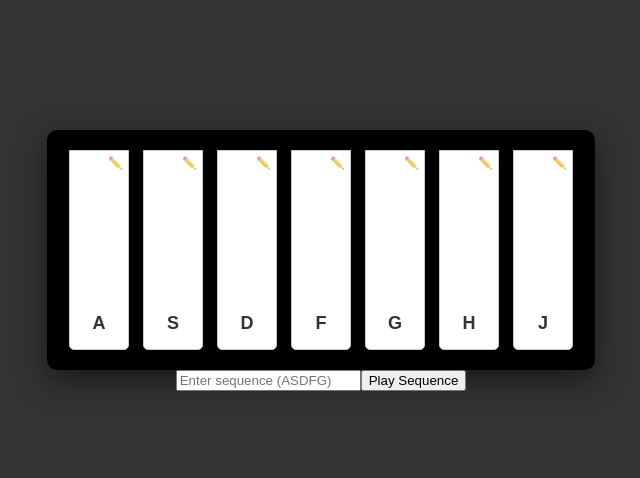
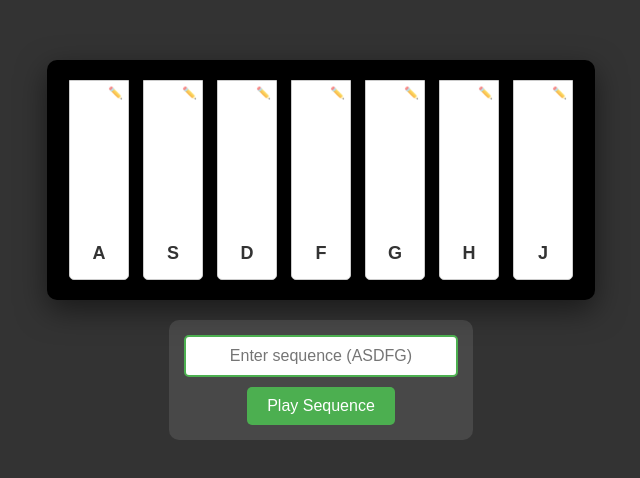
Before and after one commit to AlexRadchenkoBy/virtual-music-kit, a plain HTML site: page index.html in a window 1280 px wide. Shown: the part 160-638 px from the top of the page, without its empty margins (319-959 px from the left). Drawn offline with Linux system fonts and the light colour scheme.

Commit message:
feat: add styles to playback elements

```diff
--- a/style.css
+++ b/style.css
@@ -126,3 +126,80 @@ body {
     outline: none;
     border-color: #2196F3;
 }
+
+.sequence-container {
+    margin: 20px 0;
+    display: flex;
+    flex-direction: column;
+    align-items: center;
+    gap: 10px;
+    background: rgba(255, 255, 255, 0.1);
+    padding: 15px;
+    border-radius: 10px;
+    max-width: 300px;
+}
+
+.sequence-input {
+    padding: 10px;
+    border: 2px solid #4CAF50;
+    border-radius: 5px;
+    font-size: 16px;
+    width: 250px;
+    text-align: center;
+    background: white;
+}
+
+.sequence-input:focus {
+    outline: none;
+     border-color: #2196F3;
+}
+
+.sequence-input:disabled {
+    background: #f0f0f0;
+    border-color: #ccc;
+    color: #999;
+}
+
+.play-sequence-btn {
+    padding: 10px 20px;
+    background: #4CAF50;
+    color: white;
+    border: none;
+    border-radius: 5px;
+    font-size: 16px;
+    cursor: pointer;
+    transition: all 0.3s;
+}
+
+.play-sequence-btn:hover:not(:disabled) {
+    background: #45a049;
+    transform: translateY(-2px);
+}
+
+.play-sequence-btn:disabled {
+    background: #cccccc;
+    cursor: not-allowed;
+    transform: none;
+}
+
+.play-sequence-btn:active:not(:disabled) {
+    transform: translateY(0);
+}
+
+.button.disabled {
+    opacity: 0.6;
+    cursor: not-allowed;
+}
+
+.edit-icon.disabled {
+    opacity: 0.3;
+    cursor: not-allowed;
+}
+
+body.sequence-playing {
+    cursor: wait;
+}
+
+body.sequence-playing .button {
+    cursor: wait;
+}
```
Lines whose indentation alone changed are shown as unchanged.
